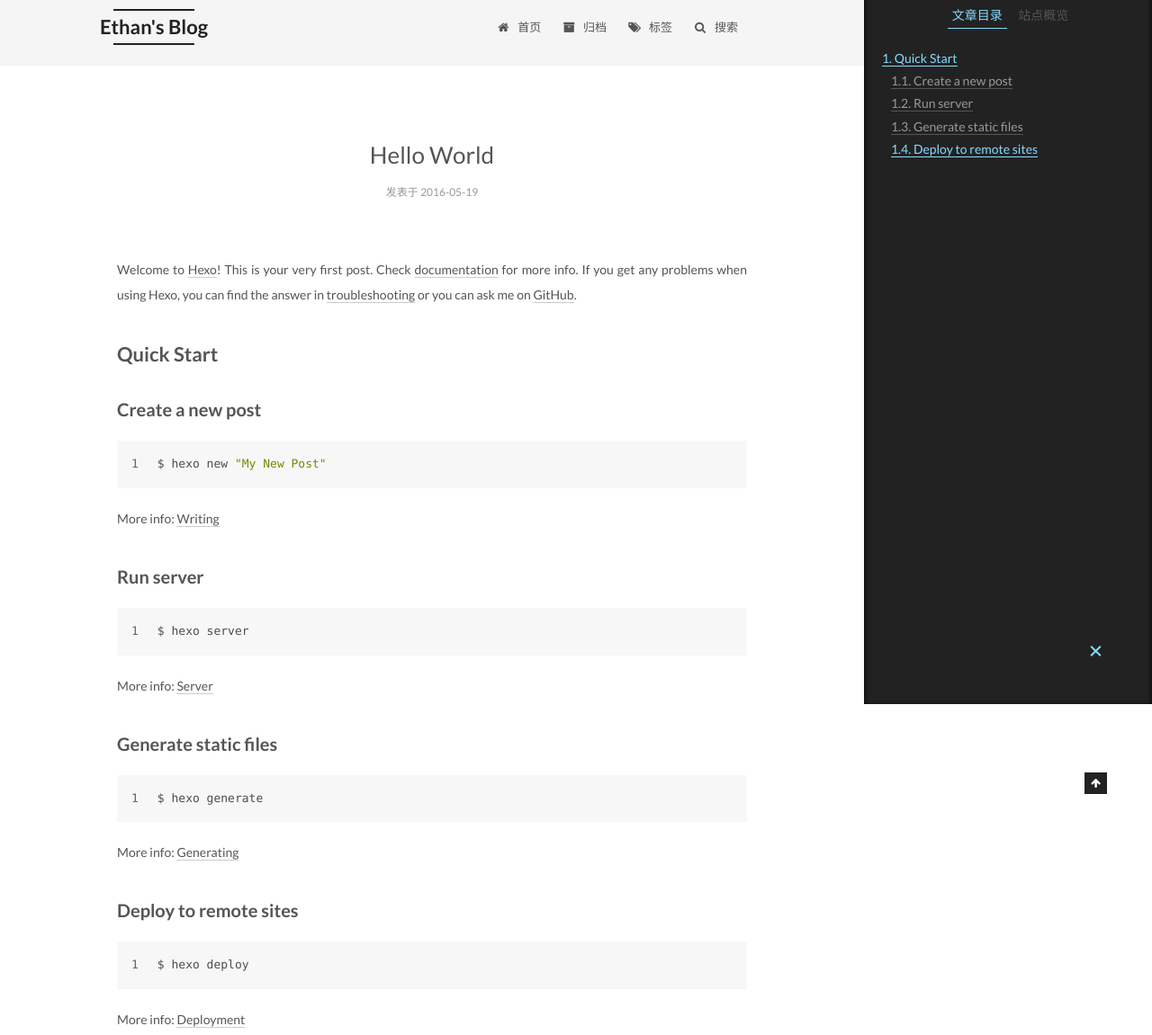
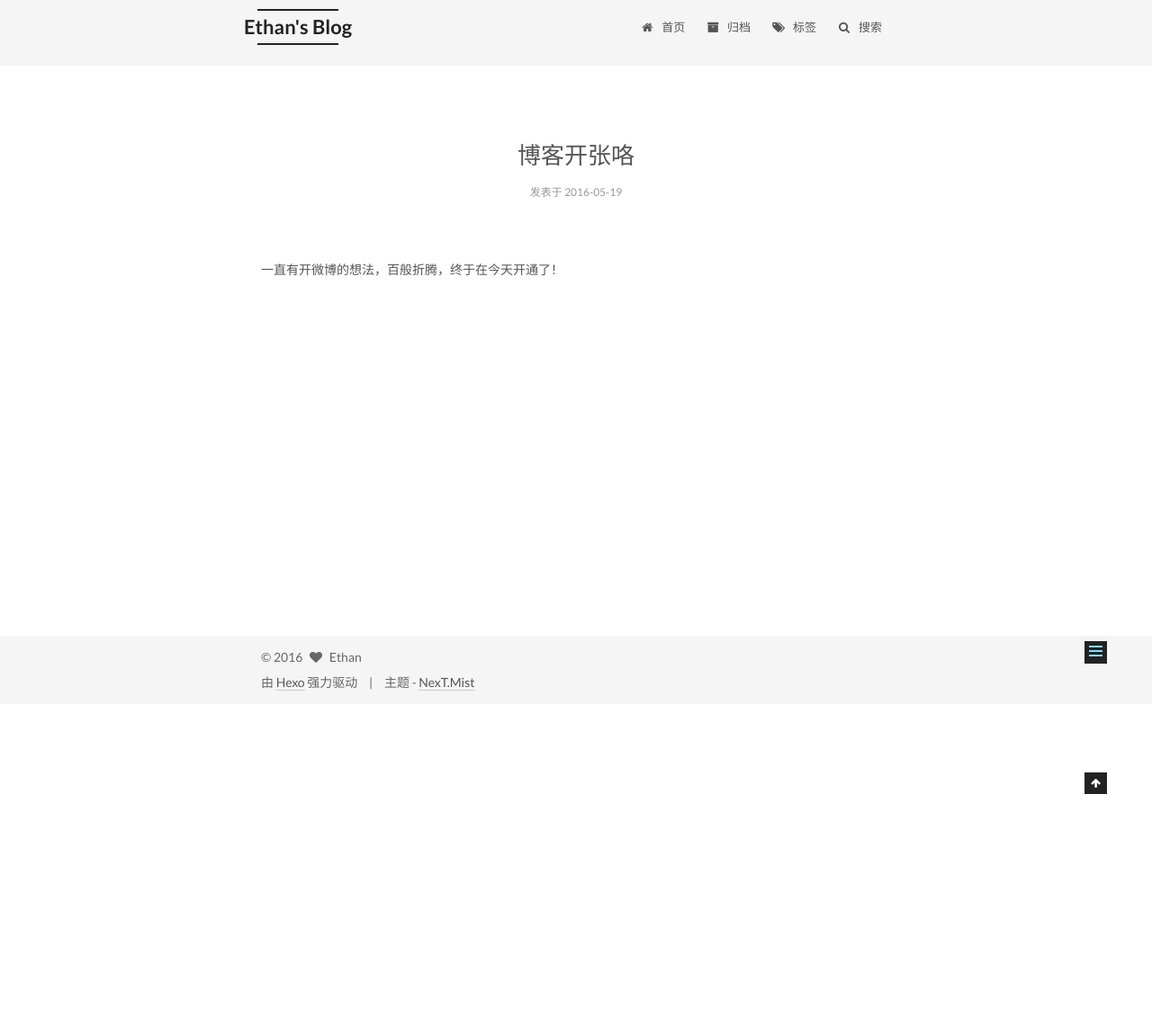
Before and after one commit to ethanwanggg/ethanwanggg.github.io, a plain HTML site: page 2016/05/19/hello-world/index.html in a window 1280 px wide. Shown: the part 17-1168 px from the top of the page at 90% size. After the commit the page ends 800 px from the top, so only its background shows below. Drawn offline with Linux system fonts and the light colour scheme.

Commit message:
Site updated: 2016-05-19 18:05:57

```diff
--- a/2016/05/19/hello-world/index.html
+++ b/2016/05/19/hello-world/index.html
@@ -84,19 +84,16 @@
 
 
 
-<meta name="description" content="Welcome to Hexo! This is your very first post. Check documentation for more info. If you get any problems when using Hexo, you can find the answer in troubleshooting or you can ask me on GitHub.
-Quick">
+<meta name="description" content="一直有开微博的想法，百般折腾，终于在今天开通了！">
 <meta property="og:type" content="article">
-<meta property="og:title" content="Hello World">
+<meta property="og:title" content="博客开张咯">
 <meta property="og:url" content="http://yoursite.com/2016/05/19/hello-world/index.html">
 <meta property="og:site_name" content="Ethan's Blog">
-<meta property="og:description" content="Welcome to Hexo! This is your very first post. Check documentation for more info. If you get any problems when using Hexo, you can find the answer in troubleshooting or you can ask me on GitHub.
-Quick">
-<meta property="og:updated_time" content="2016-05-19T07:07:24.000Z">
+<meta property="og:description" content="一直有开微博的想法，百般折腾，终于在今天开通了！">
+<meta property="og:updated_time" content="2016-05-19T10:02:20.000Z">
 <meta name="twitter:card" content="summary">
-<meta name="twitter:title" content="Hello World">
-<meta name="twitter:description" content="Welcome to Hexo! This is your very first post. Check documentation for more info. If you get any problems when using Hexo, you can find the answer in troubleshooting or you can ask me on GitHub.
-Quick">
+<meta name="twitter:title" content="博客开张咯">
+<meta name="twitter:description" content="一直有开微博的想法，百般折腾，终于在今天开通了！">
 
 
 
@@ -114,7 +111,7 @@ Quick">
   };
 </script>
 
-  <title> Hello World | Ethan's Blog </title>
+  <title> 博客开张咯 | Ethan's Blog </title>
 </head>
 
 <body itemscope itemtype="http://schema.org/WebPage" lang="zh-Hans">
@@ -257,7 +254,7 @@ Quick">
 
 
 
-                Hello World
+                博客开张咯
 
 
           </h1>
@@ -297,15 +294,7 @@ Quick">
 
 
 
-        <p>Welcome to <a href="https://hexo.io/" target="_blank" rel="external">Hexo</a>! This is your very first post. Check <a href="https://hexo.io/docs/" target="_blank" rel="external">documentation</a> for more info. If you get any problems when using Hexo, you can find the answer in <a href="https://hexo.io/docs/troubleshooting.html" target="_blank" rel="external">troubleshooting</a> or you can ask me on <a href="https://github.com/hexojs/hexo/issues" target="_blank" rel="external">GitHub</a>.</p>
-<h2 id="Quick-Start"><a href="#Quick-Start" class="headerlink" title="Quick Start"></a>Quick Start</h2><h3 id="Create-a-new-post"><a href="#Create-a-new-post" class="headerlink" title="Create a new post"></a>Create a new post</h3><figure class="highlight bash"><table><tr><td class="gutter"><pre><span class="line">1</span><br></pre></td><td class="code"><pre><span class="line">$ hexo new <span class="string">"My New Post"</span></span><br></pre></td></tr></table></figure>
-<p>More info: <a href="https://hexo.io/docs/writing.html" target="_blank" rel="external">Writing</a></p>
-<h3 id="Run-server"><a href="#Run-server" class="headerlink" title="Run server"></a>Run server</h3><figure class="highlight bash"><table><tr><td class="gutter"><pre><span class="line">1</span><br></pre></td><td class="code"><pre><span class="line">$ hexo server</span><br></pre></td></tr></table></figure>
-<p>More info: <a href="https://hexo.io/docs/server.html" target="_blank" rel="external">Server</a></p>
-<h3 id="Generate-static-files"><a href="#Generate-static-files" class="headerlink" title="Generate static files"></a>Generate static files</h3><figure class="highlight bash"><table><tr><td class="gutter"><pre><span class="line">1</span><br></pre></td><td class="code"><pre><span class="line">$ hexo generate</span><br></pre></td></tr></table></figure>
-<p>More info: <a href="https://hexo.io/docs/generating.html" target="_blank" rel="external">Generating</a></p>
-<h3 id="Deploy-to-remote-sites"><a href="#Deploy-to-remote-sites" class="headerlink" title="Deploy to remote sites"></a>Deploy to remote sites</h3><figure class="highlight bash"><table><tr><td class="gutter"><pre><span class="line">1</span><br></pre></td><td class="code"><pre><span class="line">$ hexo deploy</span><br></pre></td></tr></table></figure>
-<p>More info: <a href="https://hexo.io/docs/deployment.html" target="_blank" rel="external">Deployment</a></p>
+        <p>一直有开微博的想法，百般折腾，终于在今天开通了！</p>
 
 
     </div>
@@ -422,7 +411,7 @@ Quick">
 
 
 
-              <div class="post-toc-content"><ol class="nav"><li class="nav-item nav-level-2"><a class="nav-link" href="#Quick-Start"><span class="nav-number">1.</span> <span class="nav-text">Quick Start</span></a><ol class="nav-child"><li class="nav-item nav-level-3"><a class="nav-link" href="#Create-a-new-post"><span class="nav-number">1.1.</span> <span class="nav-text">Create a new post</span></a></li><li class="nav-item nav-level-3"><a class="nav-link" href="#Run-server"><span class="nav-number">1.2.</span> <span class="nav-text">Run server</span></a></li><li class="nav-item nav-level-3"><a class="nav-link" href="#Generate-static-files"><span class="nav-number">1.3.</span> <span class="nav-text">Generate static files</span></a></li><li class="nav-item nav-level-3"><a class="nav-link" href="#Deploy-to-remote-sites"><span class="nav-number">1.4.</span> <span class="nav-text">Deploy to remote sites</span></a></li></ol></li></ol></div>
+              <p class="post-toc-empty">此文章未包含目录</p>
 
           </div>
         </section>
--- a/css/main.css
+++ b/css/main.css
@@ -1548,7 +1548,7 @@ pre .javascript .function {
   width: 4px;
   height: 4px;
   border-radius: 50%;
-  background: #e2bee7;
+  background: #26ff1a;
 }
 .links-of-blogroll {
   font-size: 13px;
```
Also changed, not shown: archives/2016/05/index.html (+1 -1 lines), archives/2016/index.html (+1 -1 lines), archives/index.html (+1 -1 lines), index.html (+2 -10 lines), search.xml (+2 -10 lines).
